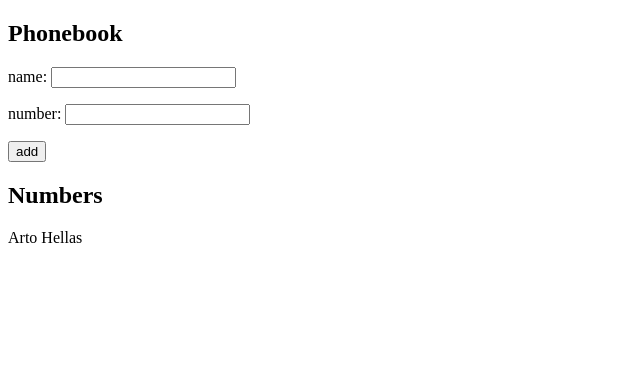
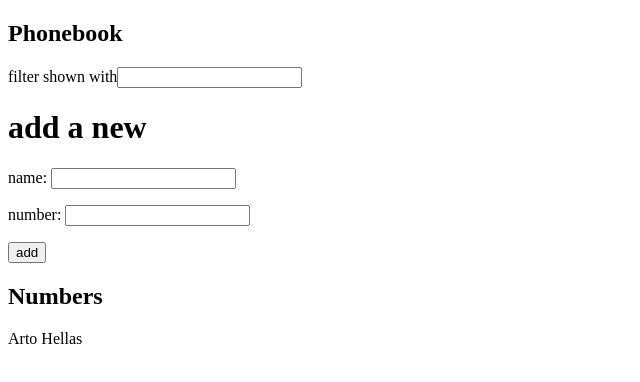
Before and after one commit to justindho/fullStackOpen-2023, a React (Create React App) app in the folder part2/phonebook/: page / in a window 1280 px wide. Shown: the top 382 px of the page, without its empty margins (0-640 px from the left). Built offline with nearby package versions, Linux system fonts and the light colour scheme.

Commit message:
Add exercise 2.9

```diff
--- a/part2/phonebook/src/App.js
+++ b/part2/phonebook/src/App.js
@@ -14,6 +14,7 @@ const App = () => {
   ])
   const [newName, setNewName] = useState('')
   const [newNumber, setNewNumber] = useState('')
+  const [newFilter, setNewFilter] = useState('')
 
   const addPhonebookEntry = (event) => {
     event.preventDefault()
@@ -39,11 +40,25 @@ const App = () => {
     setNewNumber(event.target.value)
   }
 
+  const handleFilterChange = (event) => {
+    setNewFilter(event.target.value)
+  }
+
   return (
     <div>
       <h2>Phonebook</h2>
+      <div>
+        <p>filter shown with
+          <input
+            value={newFilter}
+            onChange={handleFilterChange}
+          />
+        </p>
+      </div>
+
       <form onSubmit={addPhonebookEntry}>
         <div>
+          <h1>add a new</h1>
           <p>name: <input
             value={newName}
             onChange={handleNameChange}
@@ -59,7 +74,8 @@ const App = () => {
       </form>
       <h2>Numbers</h2>
       <div>
-        {persons.map(person => <Entry key={person.name} person={person} />)}
+        {persons.filter(person => person.name.toLowerCase().startsWith(newFilter))
+          .map(person => <Entry key={person.name} person={person} />)}
       </div>
     </div>
   )
```
